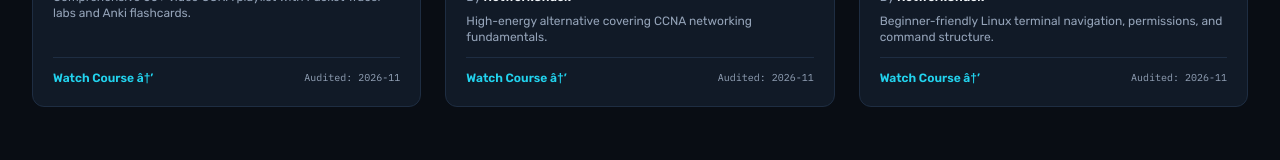
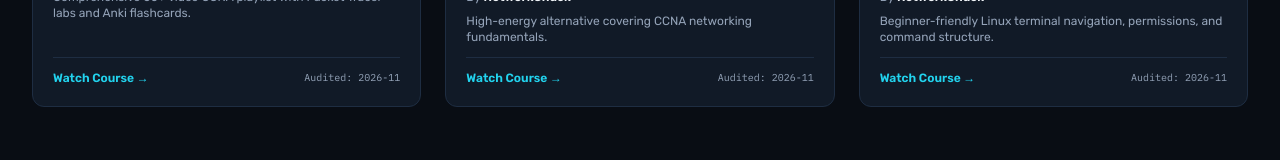
Before and after one commit to arun-codex/CyberTube, a Next.js app: page / in a window 1280 px wide. Shown: the part 1461-1621 px from the top of the page. Built offline with nearby package versions, Linux system fonts and the light colour scheme; no server answers.

Commit message:
fix(ui): correct character encoding of arrow symbol on homepage

```diff
--- a/app/page.tsx
+++ b/app/page.tsx
@@ -195,7 +195,7 @@ export default function HomePage() {
                   href={`/library/${c.id}`}
                   className="text-[#0E7490] dark:text-[#22D3EE] font-semibold hover:underline"
                 >
-                  Watch Course â†’
+                  Watch Course &rarr;
                 </Link>
                 <span className="text-[10px] font-mono text-[#475569] dark:text-[#9BA8B7]">
                   Audited: {c.lastChecked}
```
